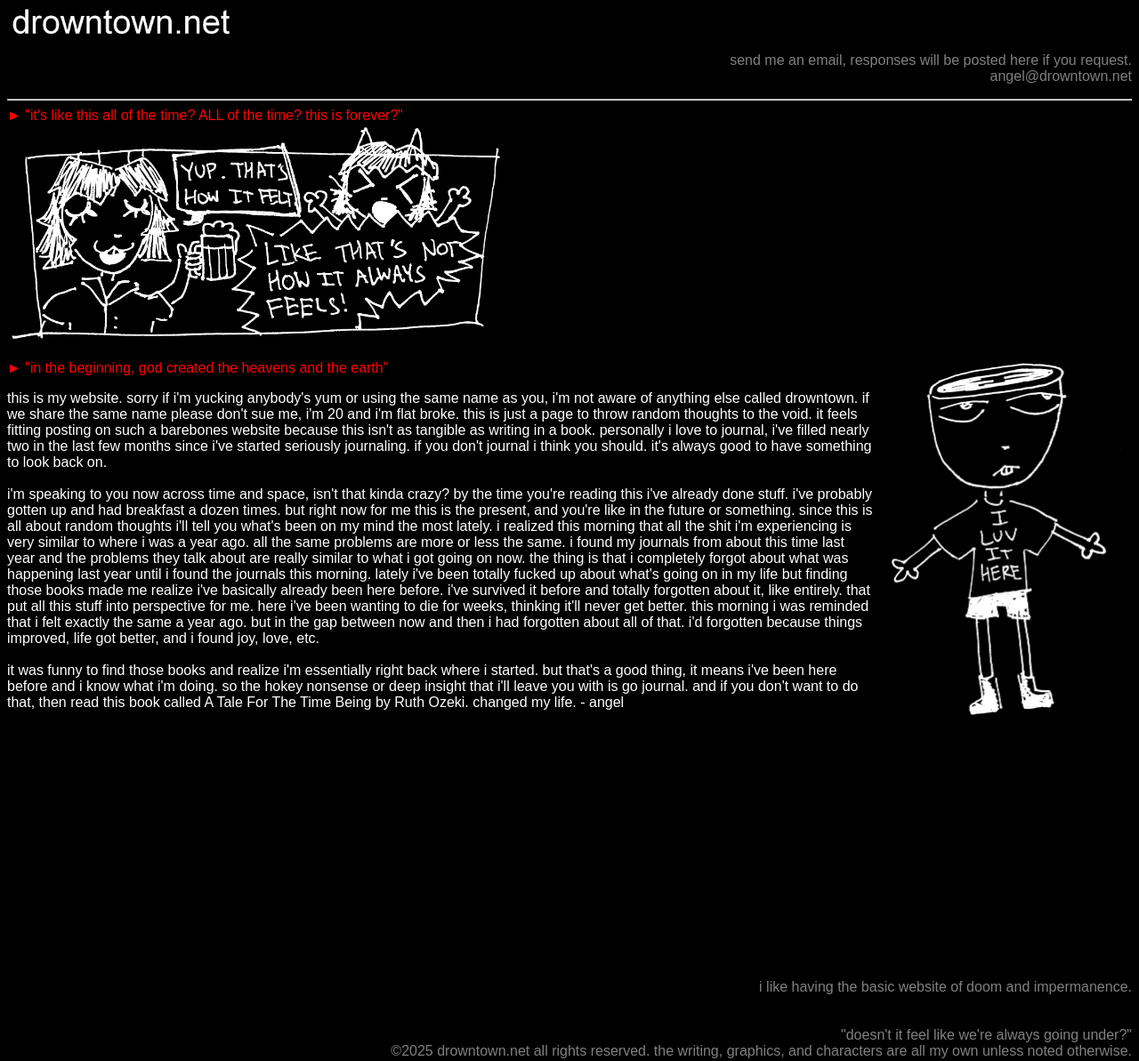
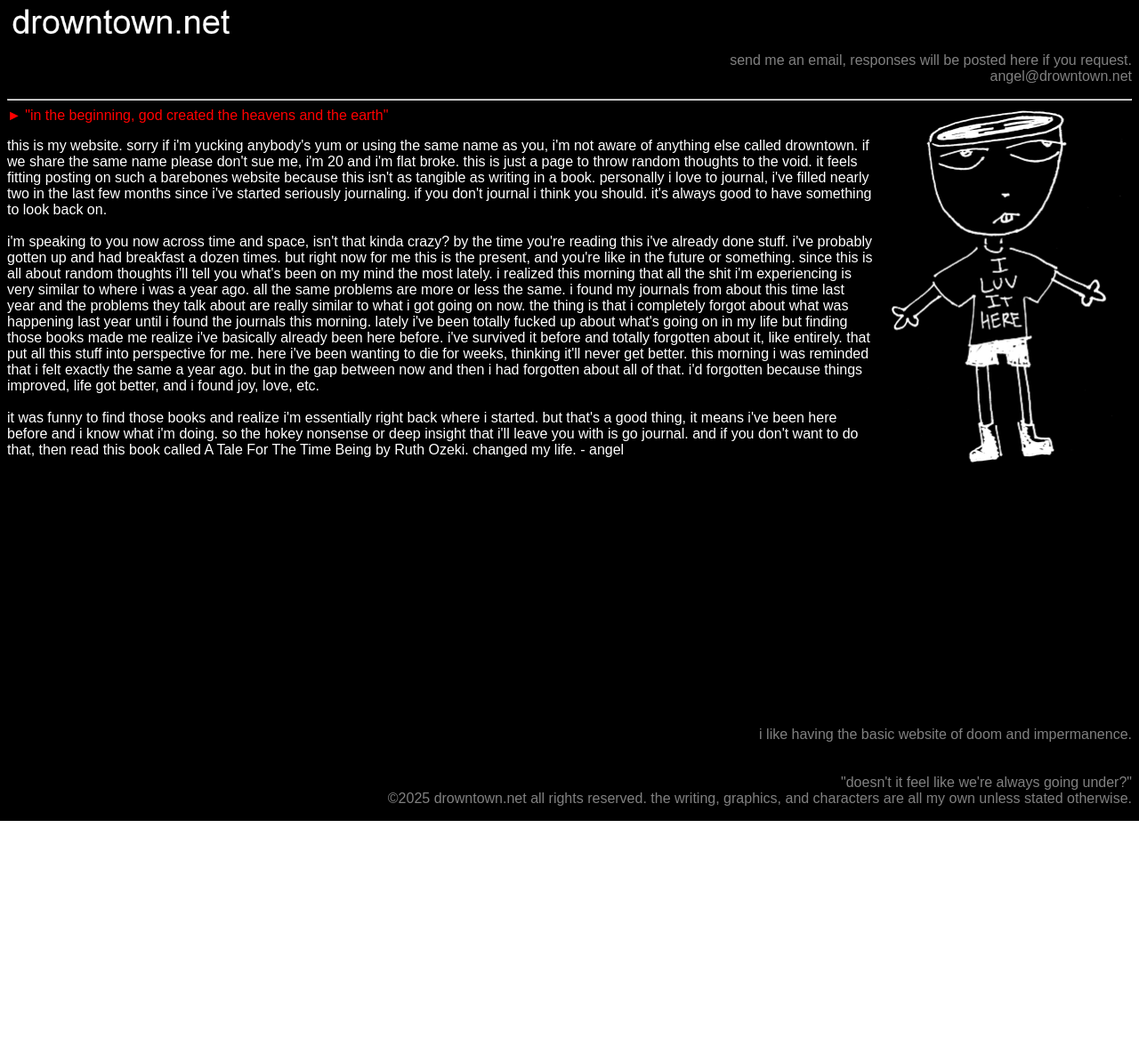
Before and after one commit to 23785ugjfwe9123rjdfasr23546/webdep, a plain HTML site: page index.html in a window 1280 px wide. Shown: the whole page at 89% size. After the commit the page ends 923 px from the top, so only its background shows below. Drawn offline with Linux system fonts and the light colour scheme.

Commit message:
Update index.html

```diff
--- a/index.html
+++ b/index.html
@@ -17,11 +17,6 @@
 </STYLE>
 </HEAD>
 <BODY>
-<red>► "it's like this all of the time? ALL of the time? this is forever?"</red> <br>
-<IMG SRC="img2.png" HEIGHT=250>
-<p>
-
-</p>
 
 
 
@@ -39,7 +34,7 @@ it was funny to find those books and realize i'm essentially right back where i
 </p>
 </BODY>
 <br><br><br><br><br><br><br><br><br><br><br><br><br><br><br>
-<p ALIGN=RIGHT><FONT COLOR=GREY>i like having the basic website of doom and impermanence.<br><br><br>"doesn't it feel like we're always going under?"<br>©2025 drowntown.net all rights reserved. the writing, graphics, and characters are all my own unless noted otherwise.
+<p ALIGN=RIGHT><FONT COLOR=GREY>i like having the basic website of doom and impermanence.<br><br><br>"doesn't it feel like we're always going under?"<br>©2025 drowntown.net all rights reserved. the writing, graphics, and characters are all my own unless stated otherwise.
 
 </FONT>
 </p>
```
